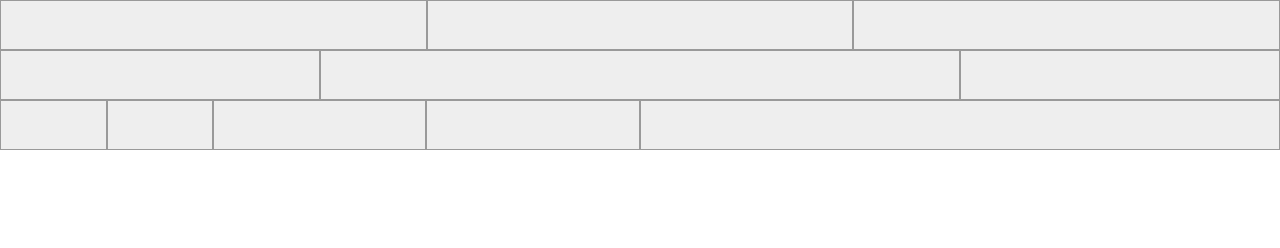
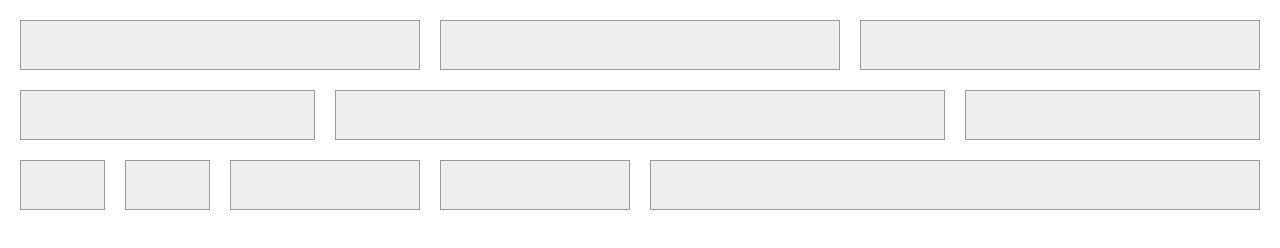
Before and after one commit to W4n9Hu1/IFE, a plain HTML site: page 1-8/index.html in a window 1280 px wide. Drawn offline with Linux system fonts and the light colour scheme.

Commit message:
task1-8
v1.0

```diff
--- a/1-8/css/main.css
+++ b/1-8/css/main.css
@@ -4,14 +4,23 @@
 	margin: 0px;
 	outline: 0px;
 	border: 0px;
+	box-sizing: border-box;
+}
+body
+{
+	padding: 10px;
 }
 .box
 {
+	float: left;
+	padding: 10px;
+}
+.child
+{
 	border: 1px solid #999;
 	background-color: #eee;
+	width: 100%;
 	height: 50px;
-	float: left;
-	box-sizing: border-box;
 }
 @media screen and (min-width: 768px)
 {
--- a/1-8/index.html
+++ b/1-8/index.html
@@ -5,16 +5,16 @@
 	<title></title>
 </head>
 <body><!-- 间距没设置 -->
-	<div class="box col-md-4 col-sm-6"></div>
-	<div class="box col-md-4 col-sm-6"></div>
-	<div class="box col-md-4 col-sm-12"></div>
-	<div class="box col-md-3 col-sm-3"></div>
-	<div class="box col-md-6 col-sm-6"></div>
-	<div class="box col-md-3 col-sm-3"></div>
-	<div class="box col-md-1 col-sm-2"></div>
-	<div class="box col-md-1 col-sm-2"></div>
-	<div class="box col-md-2 col-sm-8"></div>
-	<div class="box col-md-2 col-sm-3"></div>
-	<div class="box col-md-6 col-sm-3"></div>
+	<div class="box col-md-4 col-sm-6"><div class="child"></div></div>
+	<div class="box col-md-4 col-sm-6"><div class="child"></div></div>
+	<div class="box col-md-4 col-sm-12"><div class="child"></div></div>
+	<div class="box col-md-3 col-sm-3"><div class="child"></div></div>
+	<div class="box col-md-6 col-sm-6"><div class="child"></div></div>
+	<div class="box col-md-3 col-sm-3"><div class="child"></div></div>
+	<div class="box col-md-1 col-sm-2"><div class="child"></div></div>
+	<div class="box col-md-1 col-sm-2"><div class="child"></div></div>
+	<div class="box col-md-2 col-sm-8"><div class="child"></div></div>
+	<div class="box col-md-2 col-sm-3"><div class="child"></div></div>
+	<div class="box col-md-6 col-sm-3"><div class="child"></div></div>
 </body>
 </html>
```
